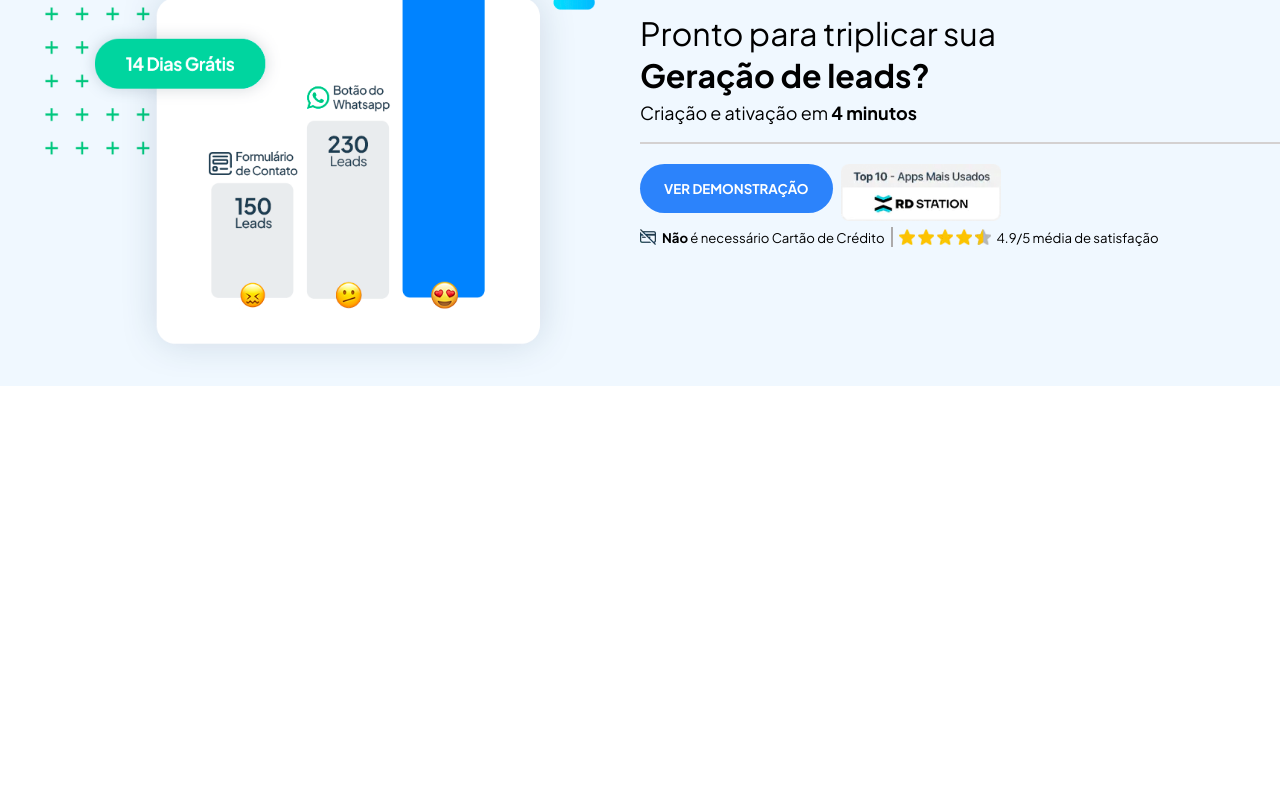
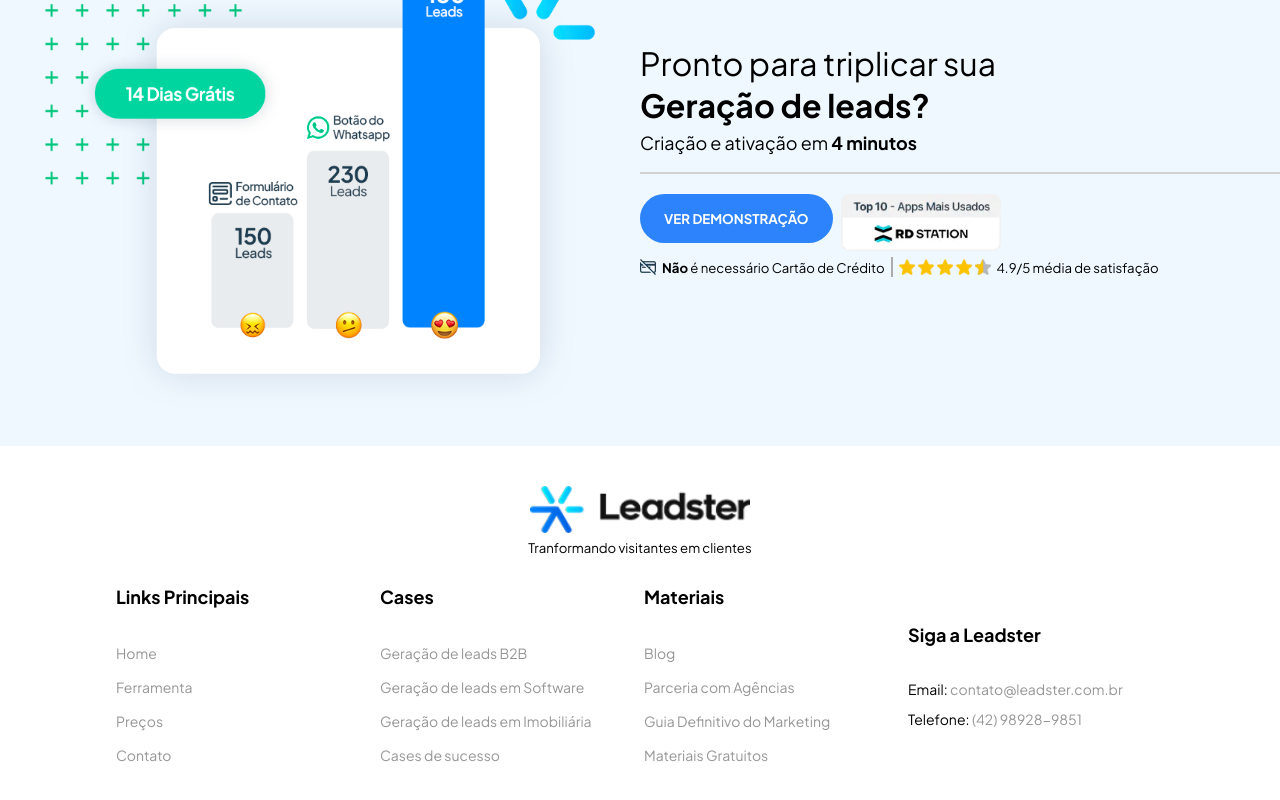
Before and after one commit to EnzoSylvestrin/leadster-test, a Next.js app: page / in a window 1280 px wide. Shown: the part 1177-1977 px from the top of the page. Before the commit the page ends 1563 px from the top, so only its background shows below. Built offline with nearby package versions, Linux system fonts and the light colour scheme.

Commit message:
feat(footer): adding links to footer

```diff
--- a/src/app/layout.tsx
+++ b/src/app/layout.tsx
@@ -5,6 +5,7 @@
 import { Container } from '@/styles/globalStyles/Main';
 
 import Header from '@/components/Header/Header';
+import Footer from '@/components/Footer/Footer';
 
 export const metadata = {
   title: 'Leadster test',
@@ -18,6 +19,7 @@
         <Container>
           <Header />
           {children}
+          <Footer />
         </Container>
       </body>
     </html>
--- a/src/components/Footer/Footer.tsx
+++ b/src/components/Footer/Footer.tsx
@@ -0,0 +1,91 @@
+import { SimpleImage, Wrapper } from "@/styles/globalStyles/Commom";
+
+import { ContainerFooter, GridLinks, Items } from "./FooterStyled";
+
+import Logo from '@/assets/elements/logo.png';
+import { TextStyled } from "../Text/TextStyled";
+
+type LinksProps = {
+    title: string,
+    links: LinksTextProps[]
+}
+
+type LinksTextProps = {
+    name: string,
+    href: string
+}
+
+const Footer = () => {
+
+    const footerTitles: LinksProps[] = [
+        {
+            title: 'Links Principais',
+            links: [
+                { name: 'Home', href: '#' },
+                { name: 'Ferramenta', href: '#' },
+                { name: 'Preços', href: '#' },
+                { name: 'Contato', href: '#' },
+            ]
+        },
+        {
+            title: 'Cases',
+            links: [
+                { name: 'Geração de leads B2B', href: '#' },
+                { name: 'Geração de leads em Software', href: '#' },
+                { name: 'Geração de leads em Imobiliária', href: '#' },
+                { name: 'Cases de sucesso', href: '#' },
+            ]
+        },
+        {
+            title: 'Materiais',
+            links: [
+                { name: "Blog", href: '#' },
+                { name: "Parceria com Agências", href: '#' },
+                { name: "Guia Definitivo do Marketing", href: '#' },
+                { name: "Materiais Gratuitos", href: '#' },
+            ]
+        }
+    ]
+
+    return (
+        <ContainerFooter>
+            <Wrapper direction="column" align="center" justify="center">
+                <SimpleImage src={Logo} alt="Logo Leadster" widthIntern="220px" />
+                <TextStyled size="0.825rem" style={{ marginTop: '8px' }}>Tranformando visitantes em clientes</TextStyled>
+            </Wrapper>
+            <GridLinks>
+                {
+                    footerTitles.map((title, i) => (
+                        <Items key={i}>
+                            <h2 style={{ fontSize: '1.125rem' }}>
+                                {title.title}
+                            </h2>
+                            {title.links.map((link, i) => (
+                                <a
+                                    key={i}
+                                    href={link.href}
+                                    style={{ color: '#969696', fontSize: '0.875rem' }}
+                                >
+                                    {link.name}
+                                </a>
+                            ))}
+                        </Items>
+                    ))
+                }
+                <Items>
+                    <h2 style={{ fontSize: '1.125rem' }}>
+                        Siga a Leadster
+                    </h2>
+                    <TextStyled size="0.875rem">
+                        Email: <a href={"mailto:contato@leadster.com.br"} style={{ color: '#969696' }}>contato@leadster.com.br</a>
+                    </TextStyled>
+                    <TextStyled size="0.875rem">
+                        Telefone: <a href={"#"} style={{ color: '#969696' }}>(42) 98928-9851</a>
+                    </TextStyled>
+                </Items>
+            </GridLinks>
+        </ContainerFooter>
+    );
+}
+
+export default Footer;
--- /dev/null
+++ b/src/components/Footer/FooterStyled.tsx
@@ -0,0 +1,34 @@
+import styled from "styled-components";
+
+export const ContainerFooter = styled.footer`
+    width: 100%;
+    display: flex;
+    flex-direction: column;
+    align-items: center;
+    justify-content: center;
+    padding: 40px 0;
+`;
+
+export const GridLinks = styled.div`
+    display: flex;
+    align-items: center;
+    justify-content: center;
+    gap: 8px;
+    margin: 30px 0;
+    width: 100%;
+`;
+
+export const Items = styled.div`
+    display: flex;
+    flex-direction: column;
+    gap: 16px;
+    width: 20%;
+
+    h2 {
+        margin-bottom: 20px;
+    }
+`;
+
+
+export const IconStyled = styled.div`
+`;
--- a/src/styles/initialPage/DemonstrationStyled.tsx
+++ b/src/styles/initialPage/DemonstrationStyled.tsx
@@ -6,6 +6,7 @@
     display: flex;
     align-items: center;
     justify-content: center;
+    padding: 30px 0;
 `;
 
 export const Separator = styled.div`
```
